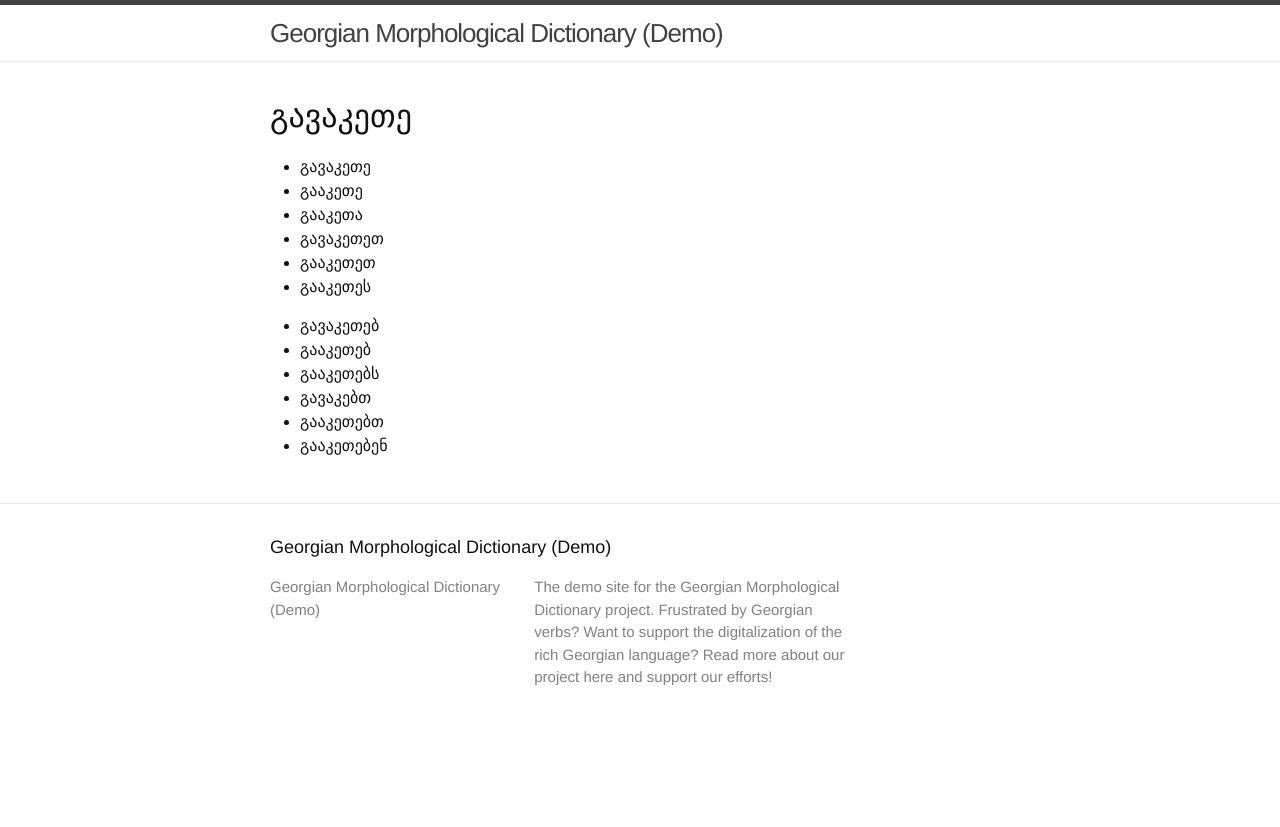
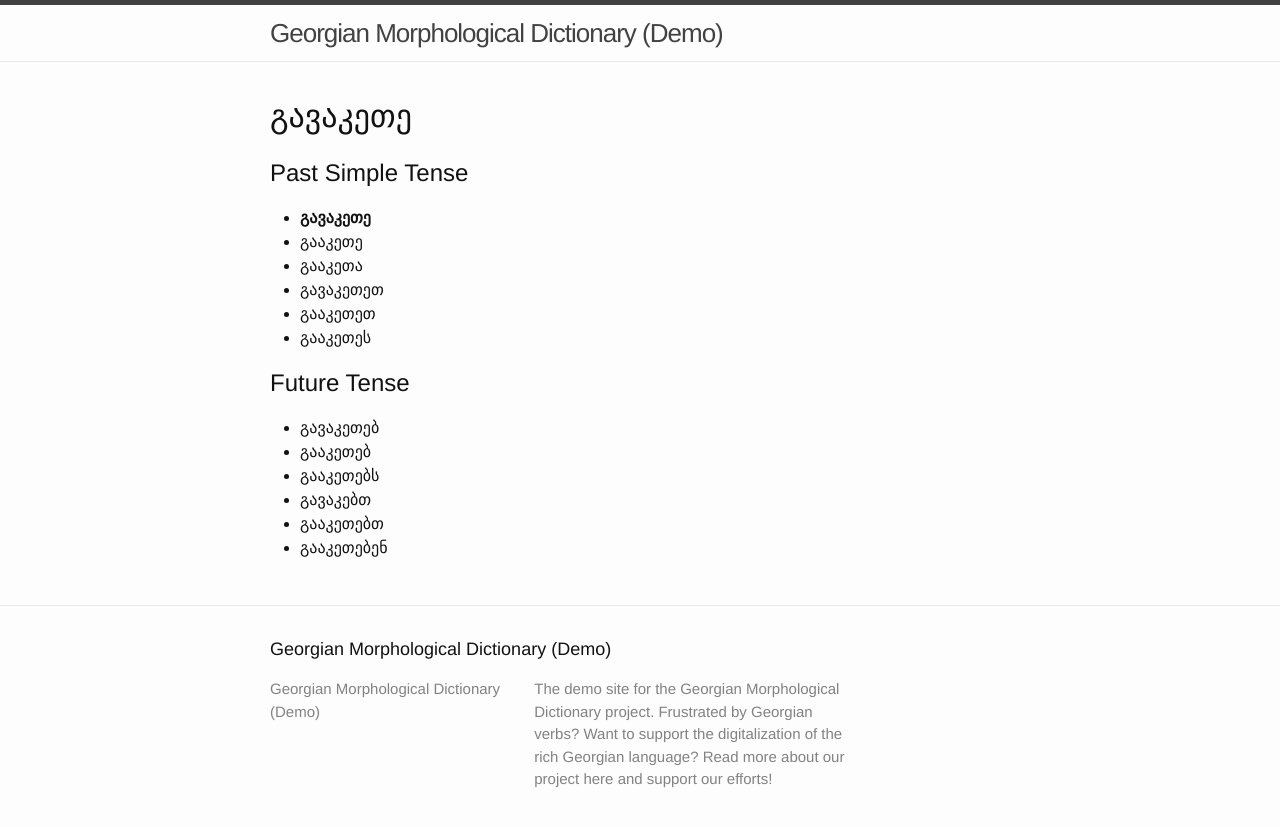
Before and after one commit to nwshane/georgian-morphology-demo, a Jekyll site: the page built from _posts/words/2016-03-02-გავაკეთე.markdown, in a window 1280 px wide. Shown: the top 827 px of the page. Built offline with Jekyll 4.4.1, drawn with Linux system fonts in a browser that asks for light colours.

Commit message:
Put გავაკეთე page verb conjugations into verb blocks.

```diff
--- a/_posts/words/2016-03-02-გავაკეთე.markdown
+++ b/_posts/words/2016-03-02-გავაკეთე.markdown
@@ -5,16 +5,24 @@ date: 2016-03-02 17:21:15 +0400
 categories: words
 ---
 
-* გავაკეთე
+{::options parse_block_html="true" /}
+
+<section class='verb-block'>
+## Past Simple Tense
+* __გავაკეთე__
 * გააკეთე
 * გააკეთა
 * გავაკეთეთ
 * გააკეთეთ
 * გააკეთეს
+</section>
 
+<section class='verb-block is-collapsed'>
+## Future Tense
 * გავაკეთებ
 * გააკეთებ
 * გააკეთებს
 * გავაკებთ
 * გააკეთებთ
 * გააკეთებენ
+</section>
```
